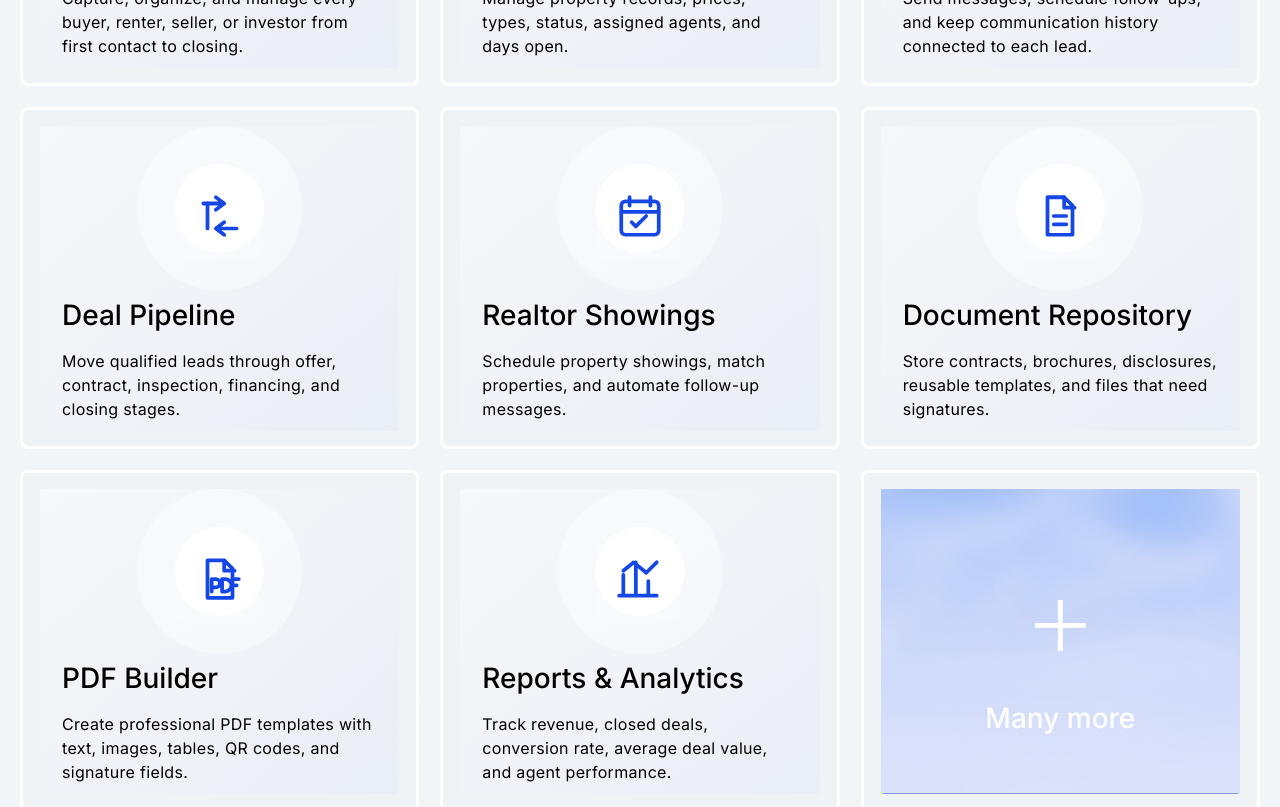
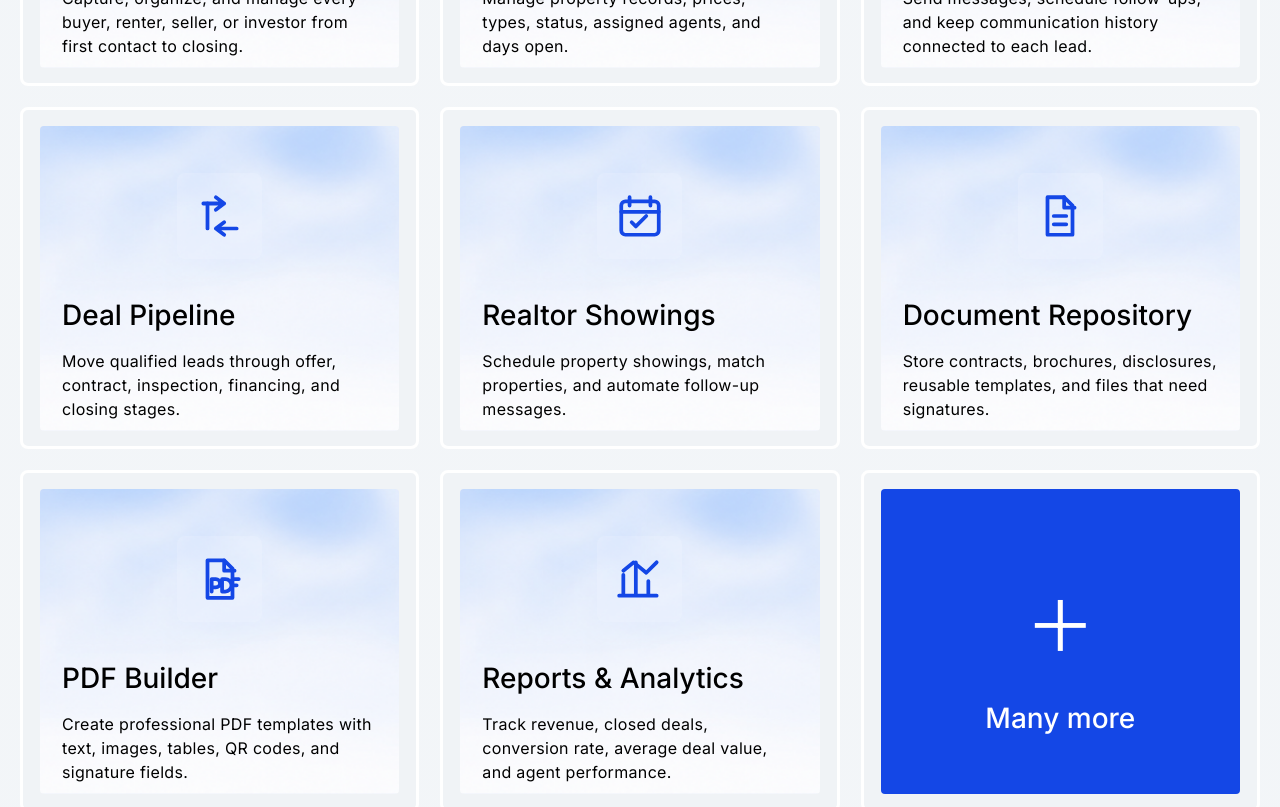
Before and after one commit to Rifatul-Islam-Munna/landing-page-real-estate, a Next.js app: page / in a window 1280 px wide. Shown: the part 1840-2647 px from the top of the page. Built offline with nearby package versions, Linux system fonts and the light colour scheme.

Commit message:
Use Rectangle 20 artwork on the correct Builder cards

```diff
--- a/app/globals.css
+++ b/app/globals.css
@@ -3,3 +3,63 @@
 body {
   font-family: var(--font-inter), Inter, Arial, Helvetica, sans-serif;
 }
+
+/* Rectangle 20 is the shared cloudy artwork from the Builder design. */
+.feature-card:not(.feature-card-more) .feature-card-inner {
+  background-color: #eef3fb;
+  background-image: url("/Rectangle%2020.png");
+  background-repeat: no-repeat;
+  background-position: center;
+  background-size: cover;
+}
+
+/* The final feature tile is intentionally solid blue in the Figma design. */
+.feature-card-more .more-card-inner {
+  background: #1447e6;
+}
+
+.feature-card-more .more-card-inner > img,
+.feature-card-more .more-card-inner::after {
+  display: none;
+}
+
+/* Reuse the same supplied artwork inside the automation hub. */
+.automation-orb {
+  position: relative;
+  background-color: #eaf1ff;
+  background-image: url("/Rectangle%2020.png");
+  background-repeat: no-repeat;
+  background-position: center;
+  background-size: cover;
+}
+
+.automation-orb svg {
+  display: none;
+}
+
+.automation-center span {
+  inset: 0;
+  bottom: auto;
+  display: grid;
+  place-items: center;
+  z-index: 2;
+}
+
+/* All four audience tiles use Rectangle 20 behind their labels. */
+.audience-card .audience-art,
+.audience-card-1 .audience-art,
+.audience-card-2 .audience-art,
+.audience-card-3 .audience-art,
+.audience-card-4 .audience-art {
+  background-color: #eef3fb;
+  background-image: url("/Rectangle%2020.png");
+  background-repeat: no-repeat;
+  background-position: center;
+  background-size: cover;
+}
+
+.audience-art::before,
+.audience-art::after,
+.audience-art > span {
+  display: none;
+}
```
